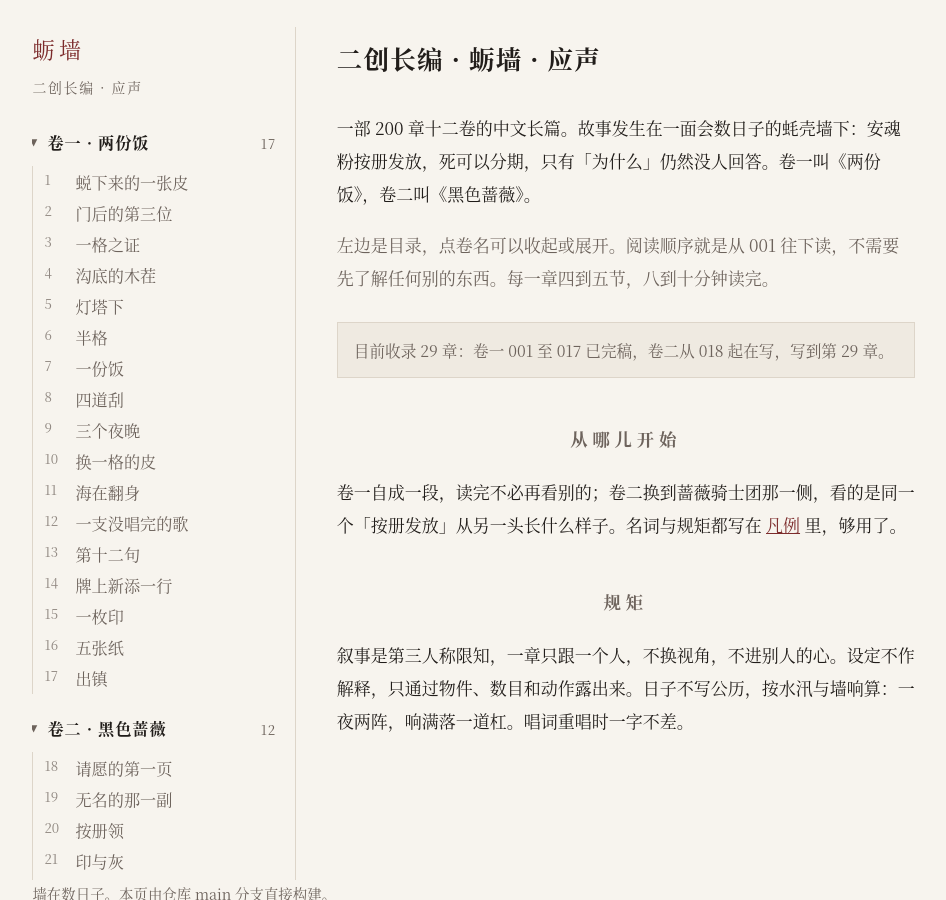
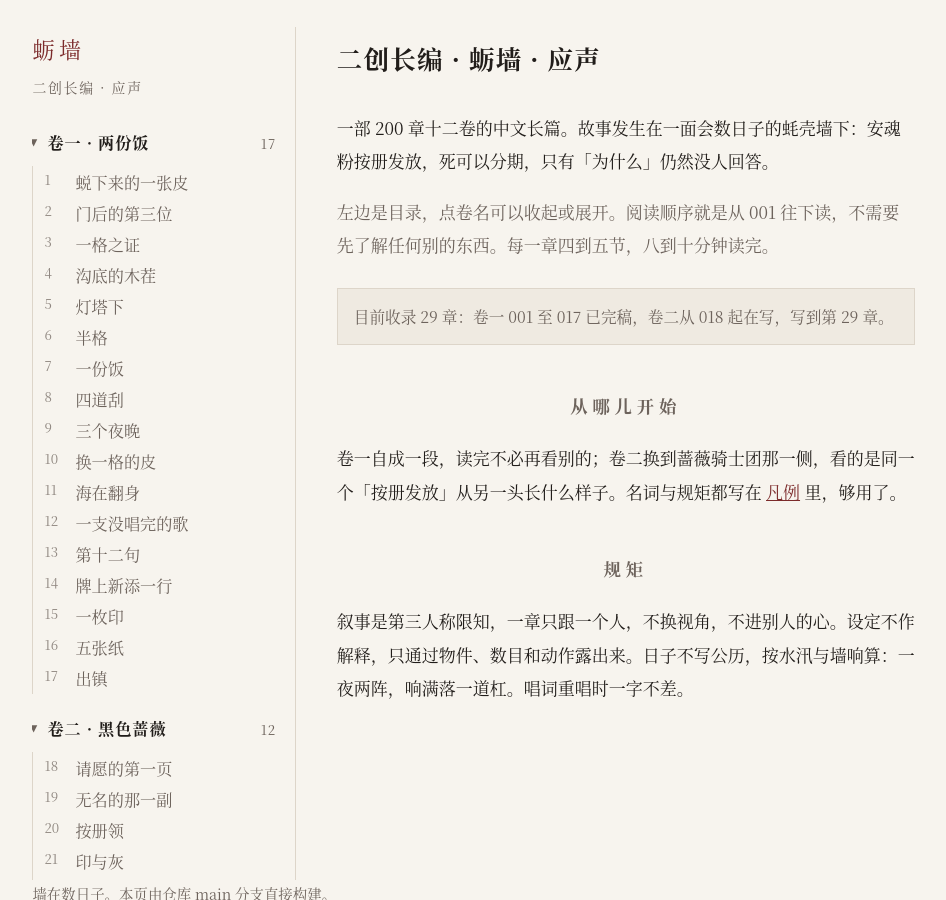
Before and after one commit to oyster-wall/oyster-wall.github.io, a Jekyll site: the page built from index.md, in a window 1280 px wide and 900 px high. Shown: the whole window, without its empty margins (101-1047 px from the left). Built offline with Jekyll 4.4.1, drawn with Linux system fonts in a browser that asks for light colours.

Commit message:
首页去掉卷名一句，卷名只在左栏目录里出现

```diff
--- a/index.md
+++ b/index.md
@@ -5,7 +5,7 @@ title: 二创长编 · 蛎墙 · 应声
 
 # 二创长编 · 蛎墙 · 应声
 
-一部 200 章十二卷的中文长篇。故事发生在一面会数日子的蚝壳墙下：安魂粉按册发放，死可以分期，只有「为什么」仍然没人回答。卷一叫《两份饭》，卷二叫《黑色蔷薇》。
+一部 200 章十二卷的中文长篇。故事发生在一面会数日子的蚝壳墙下：安魂粉按册发放，死可以分期，只有「为什么」仍然没人回答。
 
 <p class="lede">左边是目录，点卷名可以收起或展开。阅读顺序就是从 001 往下读，不需要先了解任何别的东西。每一章四到五节，八到十分钟读完。</p>
 
```
Also changed, not shown: favicon.png (added).
